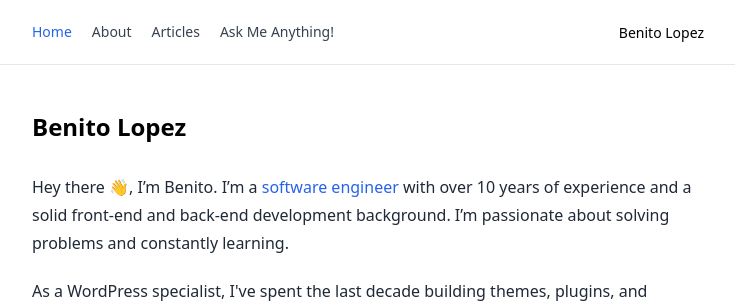
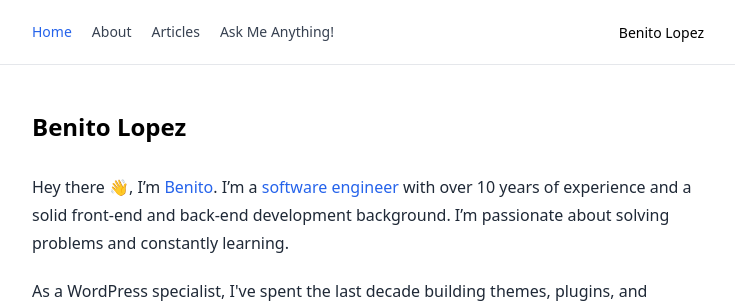
Before and after one commit to benitolopez/lopezb.com, a Next.js app: page / in a window 1280 px wide. Shown: the top 307 px of the page, without its empty margins (272-1007 px from the left). Built offline with nearby package versions, Linux system fonts and the light colour scheme.

Commit message:
Add link to about page

```diff
--- a/app/(default-layout)/page.tsx
+++ b/app/(default-layout)/page.tsx
@@ -1,4 +1,5 @@
 import NewsletterForm from "@/components/forms/newsletter";
+import Link from "next/link";
 
 export default function Home() {
   return (
@@ -8,7 +9,11 @@ export default function Home() {
       </h1>
       <div className="content mt-8">
         <p className="leading-7 text-gray-800 mb-5">
-          Hey there 👋, I’m Benito. I’m a{" "}
+          Hey there 👋, I’m{" "}
+          <Link href="/about" className="text-blue-600 hover:underline">
+            Benito
+          </Link>
+          . I’m a{" "}
           <a
             href="https://github.com/benitolopez"
             className="text-blue-600 hover:underline"
```
